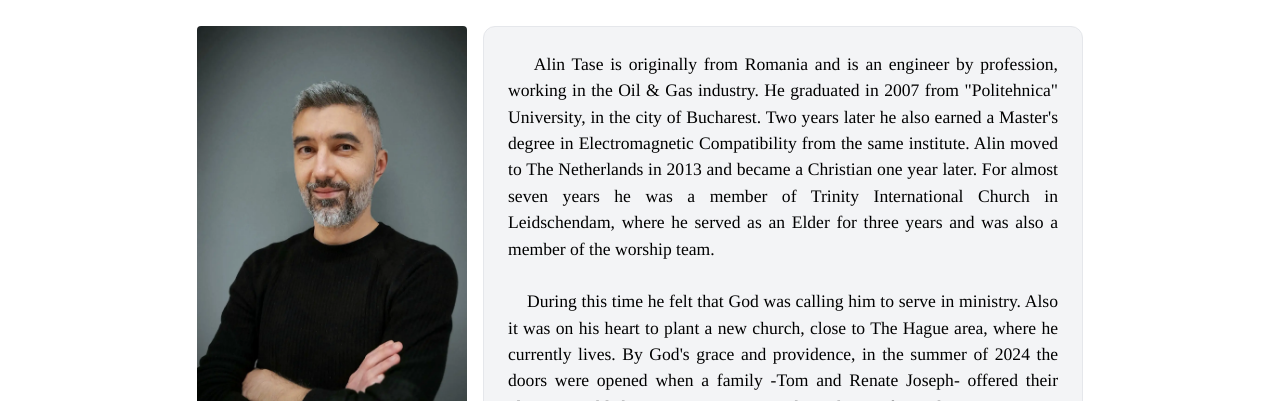
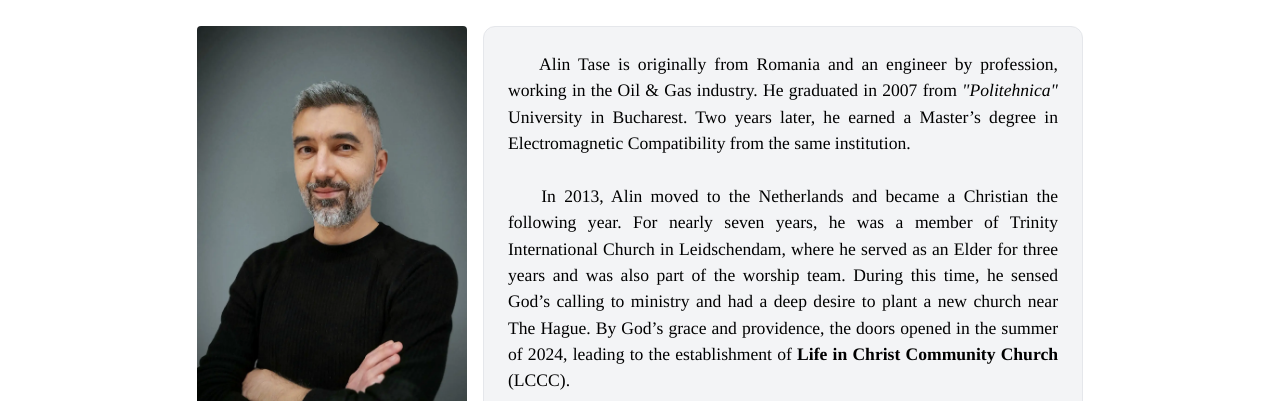
Before and after one commit to Life-in-Christ-Community-Church/LCCC, a website built with Vite: page src/leaders/index.html in a window 1280 px wide. Shown: the part 399-800 px from the top of the page. Built offline with nearby package versions, Linux system fonts and the light colour scheme; what @barba/core would draw is missing.

Commit message:
Updated main banner, fixed scrollAnimation.js console warning, fixed give page width behaviour, updated Leadership Alin bio

```diff
--- a/src/assets/js/animations/animationsScroll.js
+++ b/src/assets/js/animations/animationsScroll.js
@@ -55,7 +55,7 @@ export const animationScroll = () => {
     }
 
     if (!/Android|iPhone/i.test(navigator.userAgent)) {
-        if (sermons) {
+        if (sermonsH3 && sermons && nowPlaying) {
             gsap.from(sermonsH3, {
                 scrollTrigger: {
                     trigger: sermons,
--- a/src/leaders/index.html
+++ b/src/leaders/index.html
@@ -330,33 +330,30 @@
                         <div class="bg-gray-100 p-6 w-[600px] mb-20 border-[1px] rounded-xl" id="divLeaders">
                             <p class="text-justify text-[1.1rem]">
                                 &nbsp;&nbsp;&nbsp;
-                                Alin Tase is originally from Romania and is an engineer by profession, working in the
-                                Oil &
-                                Gas industry. He graduated in 2007 from "Politehnica" University, in the city of
-                                Bucharest.
-                                Two years later he also earned a Master's degree in Electromagnetic Compatibility from
-                                the
-                                same institute. Alin moved to The Netherlands in 2013 and became a Christian one year
-                                later.
-                                For almost seven years he was a member of Trinity International Church in Leidschendam,
-                                where he served as an Elder for three years and was also a member of the worship team.
-                                <br /><br />
+                                Alin Tase is originally from Romania and an engineer by profession, working in the Oil
+                                &amp; Gas industry. He graduated in 2007 from <em>"Politehnica"</em> University in Bucharest. Two years
+                                later, he earned a Master’s degree in Electromagnetic Compatibility from the same
+                                institution.
+                                <br><br>
                                 &nbsp;&nbsp;&nbsp;
-                                During this time he felt that God was calling him to serve in ministry. Also it was on
-                                his
-                                heart to plant a new church, close to The Hague area, where he currently lives.
-                                By God's grace and providence, in the summer of 2024 the doors were opened when a family
-                                -Tom and Renate Joseph- offered their place to establish a new congregation. This is how
-                                Life in Christ Community Church (LCCC) started.
-                                <br /><br />
+                                In 2013, Alin moved to the Netherlands and became a Christian the following year. For
+                                nearly seven years, he was a member of Trinity International Church in Leidschendam,
+                                where he served as an Elder for three years and was also part of the worship team.
+                                During this time, he sensed God’s calling to ministry and had a deep desire to plant a
+                                new church near The Hague. By God’s grace and providence, the doors opened in the summer
+                                of 2024, leading to the establishment of <strong>Life in Christ Community Church</strong> (LCCC).
+                                <br><br>
                                 &nbsp;&nbsp;&nbsp;
-                                As the teaching pastor of LCCC, Alin has a deep passion for the Word of God and his
-                                great
-                                desire is to see Gospel-saturated churches all over The Netherlands and Europe.
-                                <br /><br />
+                                As the teaching pastor of LCCC, Alin has a deep passion for the Word of God, and his
+                                greatest desire is to see Gospel-centered churches planted throughout the Netherlands
+                                and Europe.
+                                Currently, he is studying at <em>"Instituto Integridad &amp; Sabiduría"</em> (Integrity &amp;
+                                Wisdom Institute), a
+                                Baptist and Reformed seminary in Santo Domingo, Dominican Republic.
+                                <br><br>
                                 &nbsp;&nbsp;&nbsp;
-                                Alin has been married since 2013 to Andrea Hernandez from Mexico, and together they have
-                                three daughters: Cristina, Emilia, and Ariana.
+                                Alin has been married to Andrea Hernandez from Mexico since 2013, and together they
+                                have three daughters: Cristina, Emilia, and Ariana.
                             </p>
                         </div>
                     </div>
@@ -487,8 +484,8 @@
 
             </div>
 
-             <!-- Copyright -->
-             <div class="flex w-ful justify-center bg-[#232d3f] text-center">
+            <!-- Copyright -->
+            <div class="flex w-ful justify-center bg-[#232d3f] text-center">
                 <p class="text-gray-100 p-2">Copyright &copy; 2024 Life in Christ Community Church <span
                         class="hidden sm:inline">-</span>
                     <span class="inline sm:hidden"><br></span>
```
Also changed, not shown: src/give/index.html (+3 -2 lines), src/index.html (+8 -6 lines), src/output.css, src/public/img/reformationWall.webp (added).
